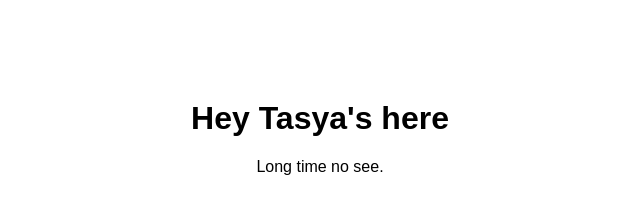
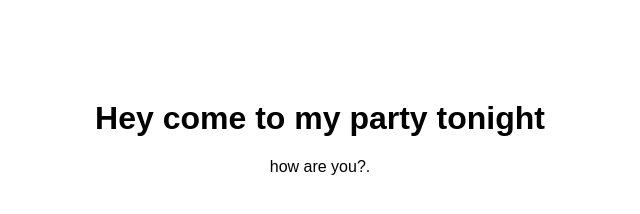
Before and after one commit to NathasaValeri/vercel-html-project, a plain HTML site: page index.html in a window 1280 px wide. Shown: the whole page, without its empty margins (320-960 px from the left). Drawn offline with Linux system fonts and the light colour scheme.

Commit message:
Add files via upload

```diff
--- a/index.html
+++ b/index.html
@@ -4,7 +4,7 @@
   <title>Hello Page</title>
 </head>
 <body style="font-family: Arial; text-align: center; margin-top: 100px;">
-  <h1>Hey Tasya's here</h1>
-  <p>Long time no see.</p>
+  <h1>Hey come to my party tonight </h1>
+  <p>how are you?.</p>
 </body>
 </html>
```
